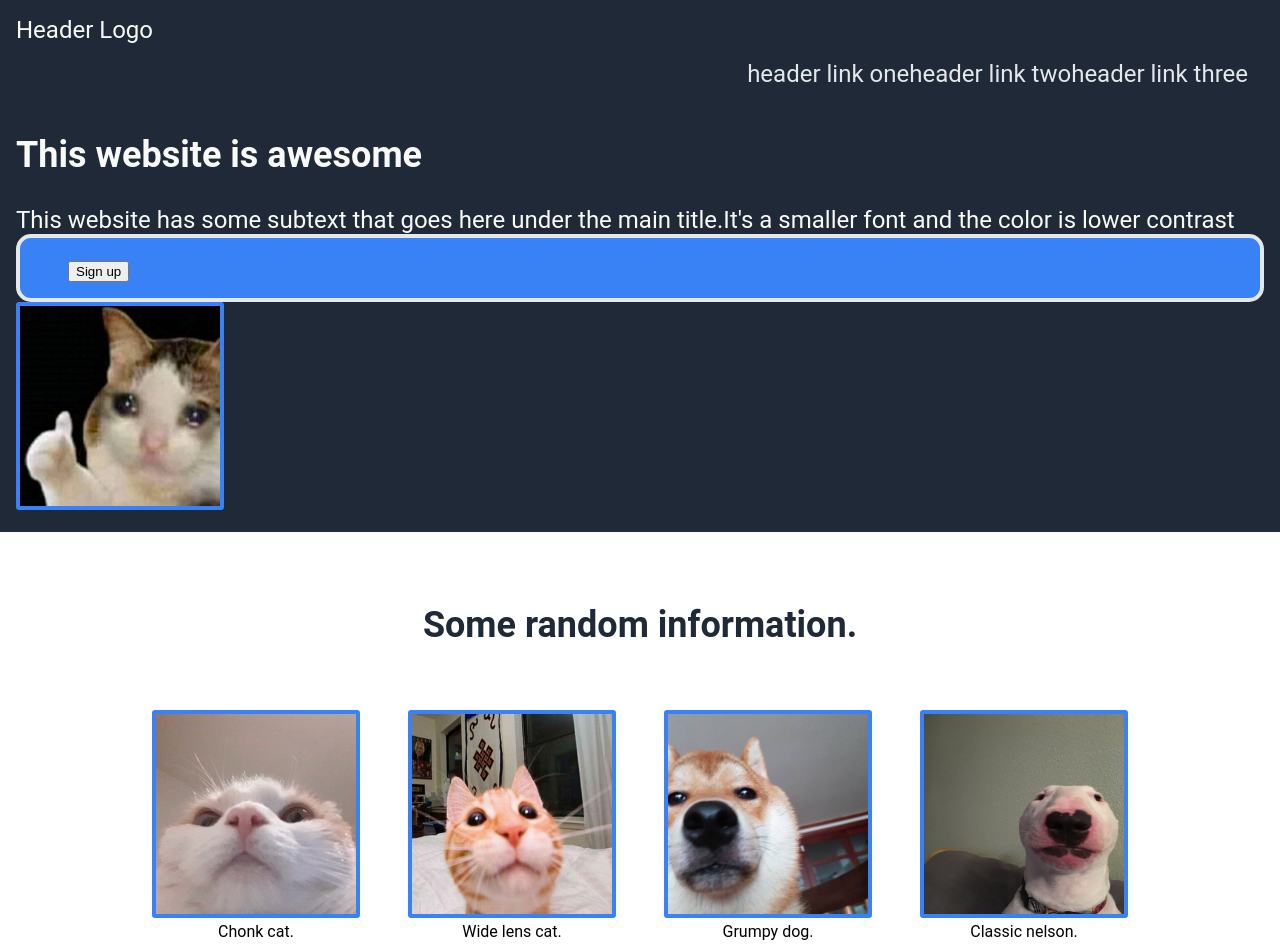
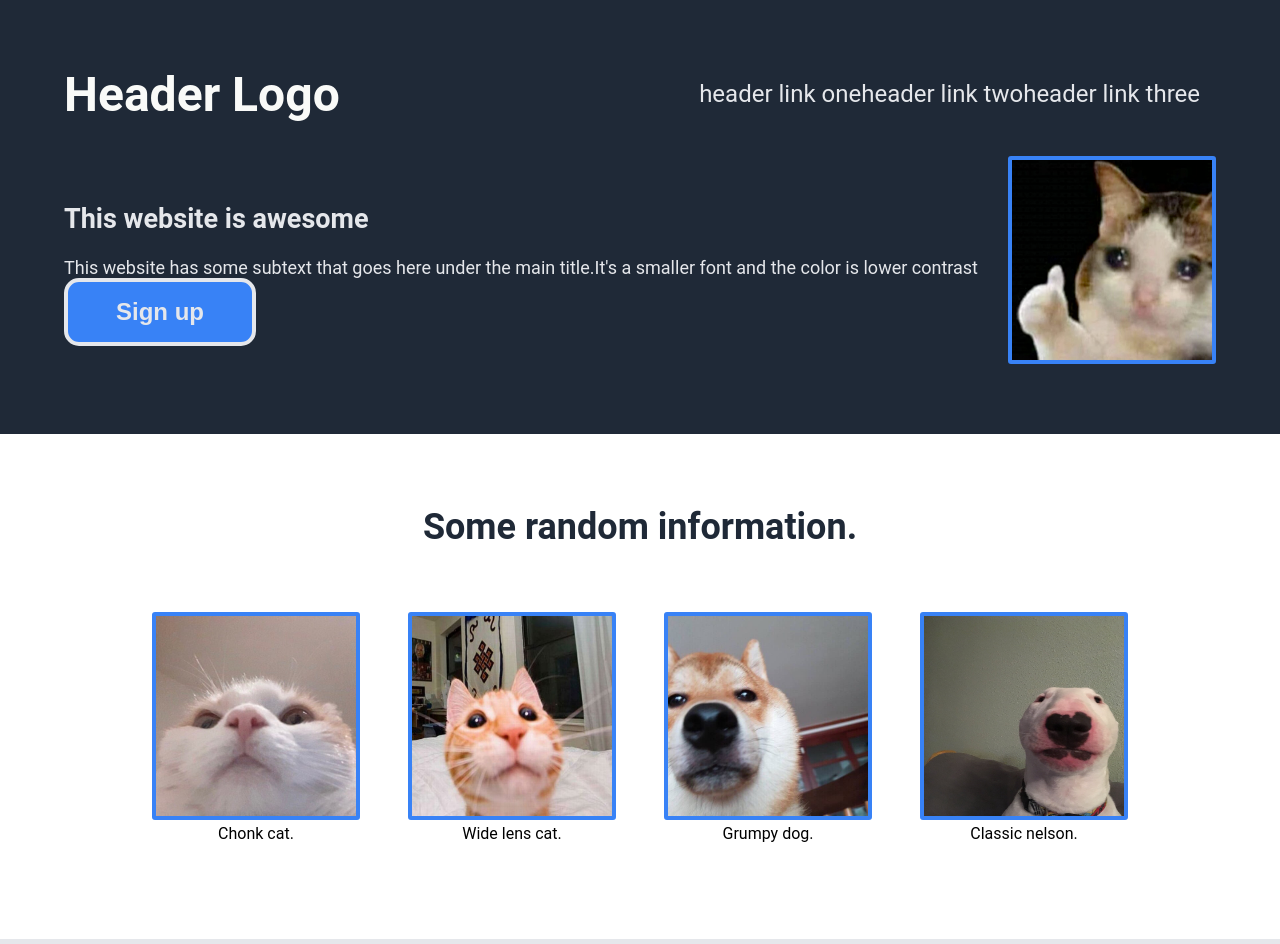
Before and after one commit to Yriann/landing-page, a plain HTML site: page index.html in a window 1280 px wide. Shown: the top 944 px of the page. Drawn offline with Linux system fonts and the light colour scheme.

Commit message:
Change the flex direction of the header to columns, which properly aligned each header element

```diff
--- a/styles.css
+++ b/styles.css
@@ -12,20 +12,26 @@ body {
     display: flex;
     margin: 0;
     background-color: #1f2937;
-    flex-direction: column;
+}
+
+.miniheader, .minifooter{
+    display: flex;
     justify-content: space-between;
+    align-items: center;
+    padding: 16px;
 }
 
 .header{
     background-color: #1f2937;
     font-size: 24px ;
-    padding: 16px;
+    padding: 48px;
+    flex-direction: column;
 }
 
 .topleft {
-    display: flex;
-    justify-content: flex-start ;
-    align-items: center;
+    font-size: 48px;
+    font-weight: bolder;
+    color: #F9FAF8;
 }
 
 .topright {
@@ -33,6 +39,7 @@ body {
     justify-content: flex-end;
     padding: 16px;
 }
+
 a {
     text-decoration: none;
     color: #e5e7eb;
@@ -45,7 +52,8 @@ ul {
 }
 
 .bottomleft {
-
+    font-size: 18px;
+    color: #e5e7eb;
 }
 
 .bottomright {
@@ -104,7 +112,7 @@ img {
     font-weight: bolder;
 }
 
-.button {
+button {
     background-color: #3882f6;
     border:4px solid #e5e7eb;
     color: #e5e7eb;
```
